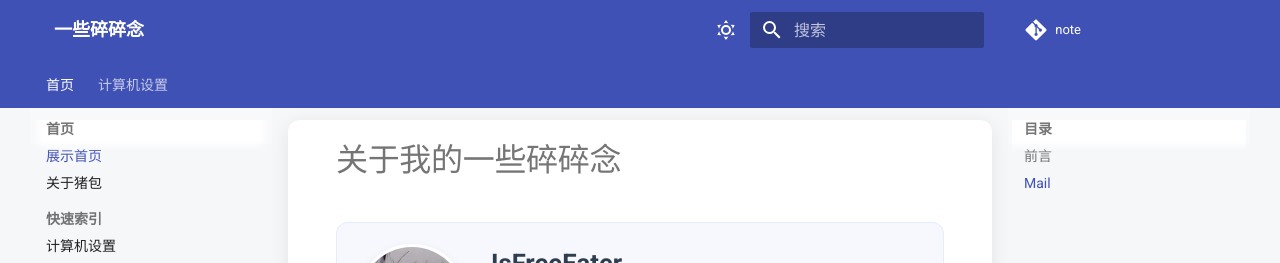
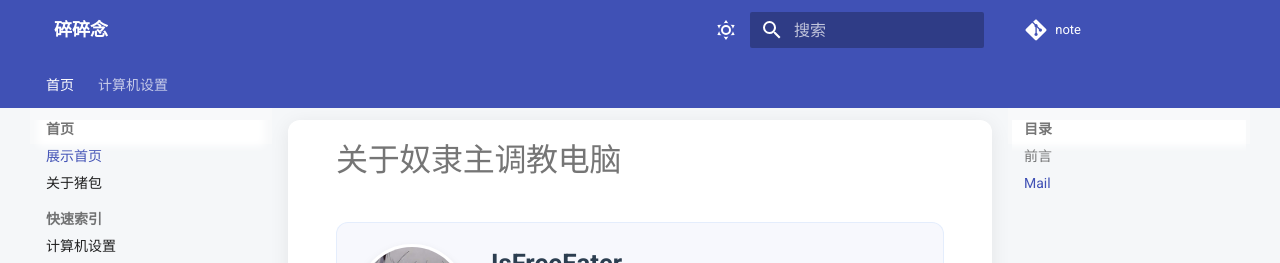
Before and after one commit to ldray857/Ramblings, an MkDocs documentation site: the page built from docs/index.md, in a window 1280 px wide and 1114 px high. Shown: the top 263 px of the window. Built offline with MkDocs 1.6.1 and Material for MkDocs 9.7.7, drawn with Linux system fonts in a browser that asks for light colours; comment, search, counter and statistics services are not loaded.

Commit message:
更改文字

```diff
--- a/docs/index.md
+++ b/docs/index.md
@@ -1,4 +1,4 @@
-# 关于我的一些碎碎念
+# 关于奴隶主调教电脑
 
 <div style="display: flex; align-items: center; gap: 24px; margin: 25px 0; padding: 20px; background-color: rgba(52, 90, 197, 0.04); border-radius: 12px; border: 1px solid rgba(66, 133, 244, 0.1);">
     <img src="assets/avatar.jpg" style="width: 110px; height: 110px; border-radius: 50%; object-fit: cover; border: 3px solid #fff; box-shadow: 0 4px 10px rgba(0,0,0,0.1);">
--- a/mkdocs.yml
+++ b/mkdocs.yml
@@ -1,6 +1,6 @@
 # 1. 基本信息
-site_name: 一些碎碎念
-site_description: 一些碎碎念
+site_name: 碎碎念
+site_description: 碎碎念
 site_author: Lucas
 site_url: https://ZJURay1110.github.io/note/
 edit_uri: edit/main/docs/
```
